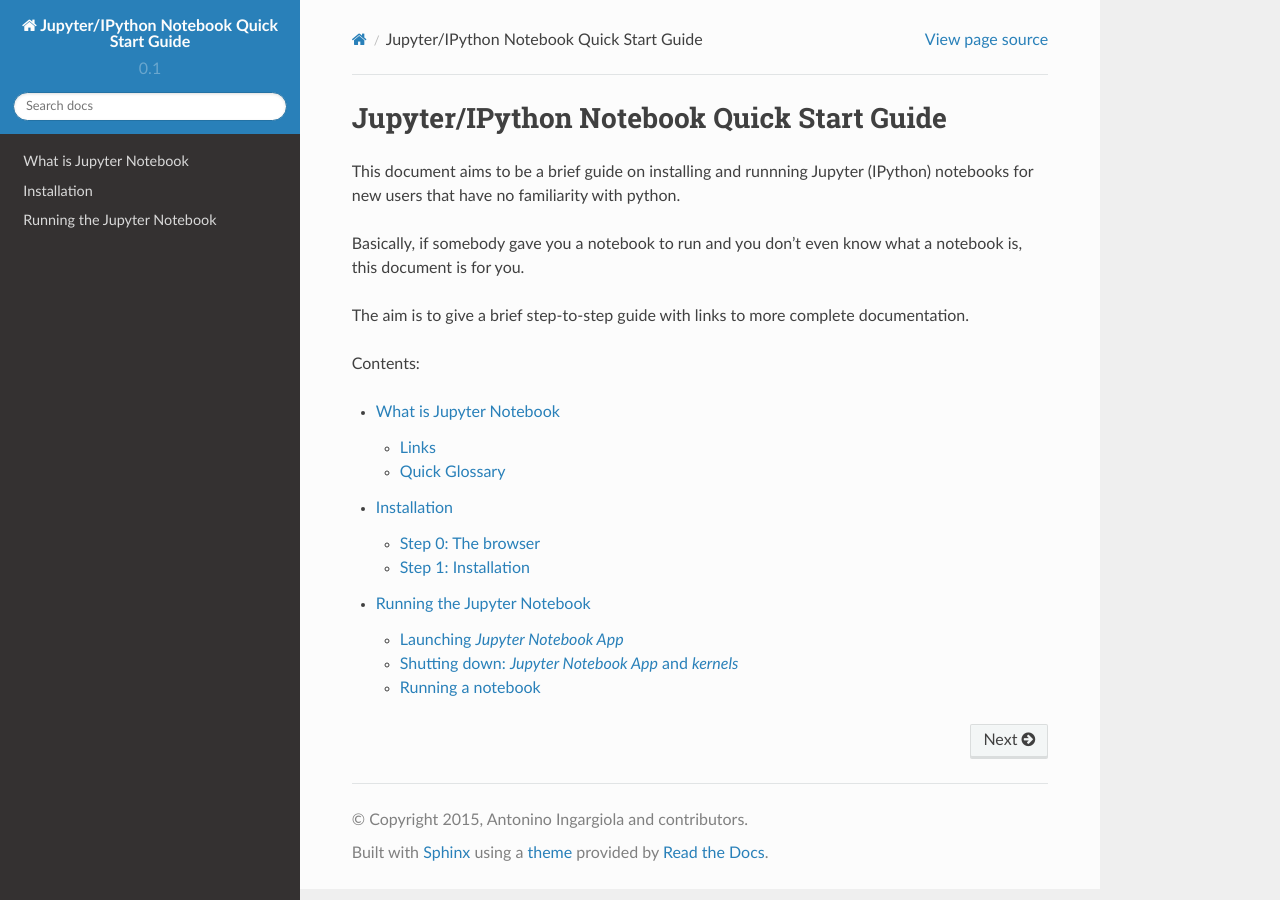
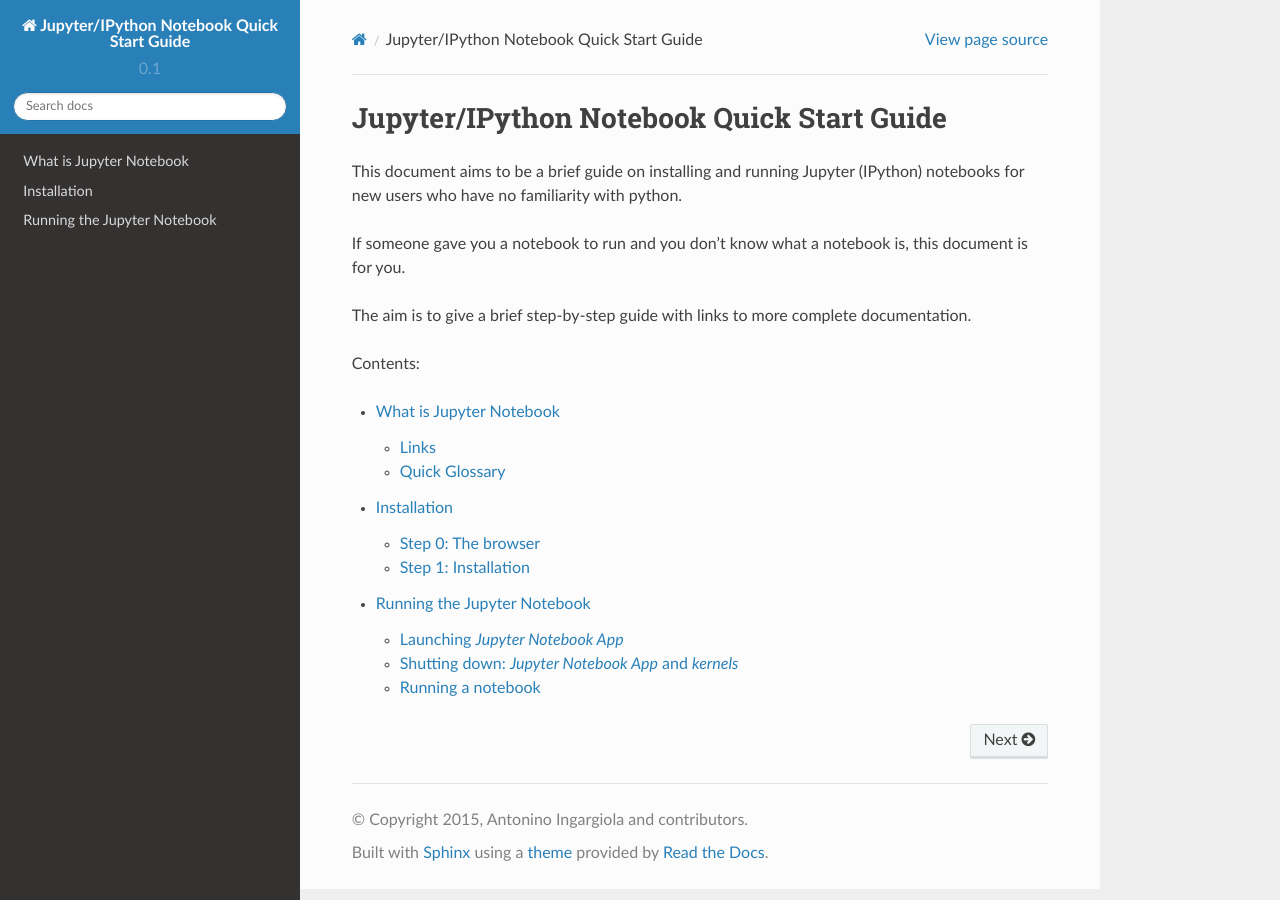
Before and after one commit to tritemio/jupyter_notebook_beginner_guide, a Sphinx documentation site: the page built from docs/index.rst, in a window 1280 px wide. Built offline with Sphinx 7.4.7 and the Read the Docs theme 2.0.0, drawn with Linux system fonts in a browser that asks for light colours.

Commit message:
typos correction

```diff
--- a/docs/index.rst
+++ b/docs/index.rst
@@ -6,13 +6,13 @@
 Jupyter/IPython Notebook Quick Start Guide
 ==========================================
 
-This document aims to be a brief guide on installing and runnning
-Jupyter (IPython) notebooks for new users that have no familiarity with python.
+This document aims to be a brief guide on installing and running
+Jupyter (IPython) notebooks for new users who have no familiarity with python.
 
-Basically, if somebody gave you a notebook to run and you don't even know what
+If someone gave you a notebook to run and you don't know what
 a notebook is, this document is for you.
 
-The aim is to give a brief step-to-step guide with links to more complete
+The aim is to give a brief step-by-step guide with links to more complete
 documentation.
 
 
```
